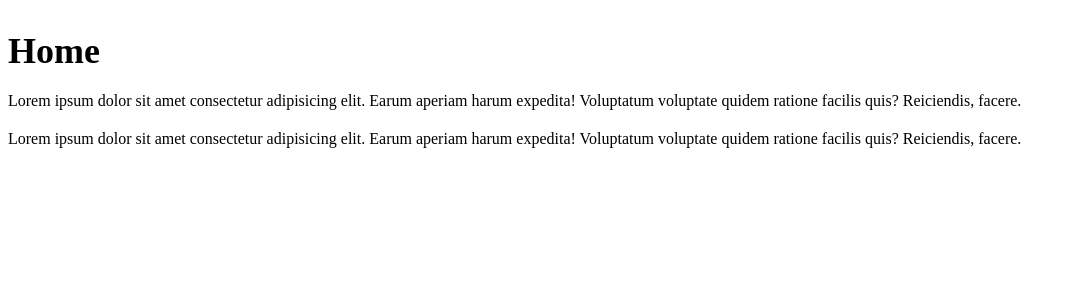
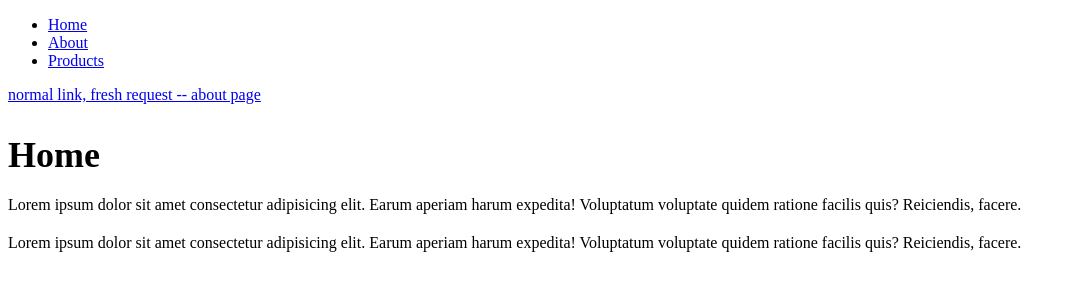
Before and after one commit to MaoDoBan/nuxt-test, a Nuxt app: page / in a window 1280 px wide. Shown: the top 300 px of the page, without its empty margins (0-1076 px from the left). Built offline with nearby package versions, Linux system fonts and the light colour scheme.

Commit message:
testando NuxtLink

```diff
--- a/pages/index.vue
+++ b/pages/index.vue
@@ -1,5 +1,16 @@
 <template>
   <div>
+    <header>
+      <nav>
+        <ul>
+          <li><NuxtLink to="/">         Home     </NuxtLink></li>
+          <li><NuxtLink to="/about">    About    </NuxtLink></li>
+          <li><NuxtLink to="/products"> Products </NuxtLink></li>
+        </ul>
+        <a href="/about">normal link, fresh request -- about page</a>
+      </nav>
+    </header>
+
     <h2>Home</h2>
     <p>Lorem ipsum dolor sit amet consectetur adipisicing elit. Earum aperiam harum expedita! Voluptatum voluptate quidem ratione facilis quis? Reiciendis, facere.</p>
     <p>Lorem ipsum dolor sit amet consectetur adipisicing elit. Earum aperiam harum expedita! Voluptatum voluptate quidem ratione facilis quis? Reiciendis, facere.</p>
```
